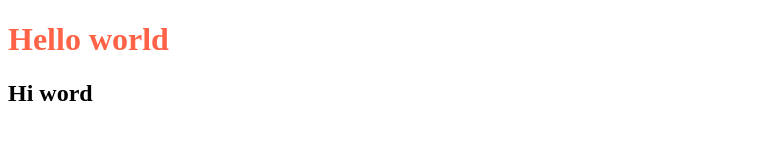
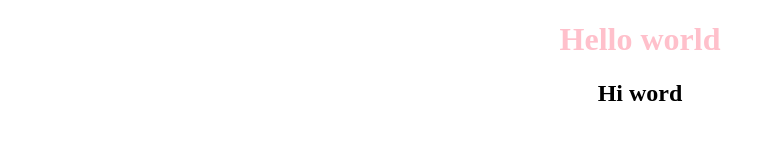
Before and after one commit to ann-matt/landing1, a website built with webpack: page src/index.html in a window 1280 px wide. Shown: the whole page, without its empty margins (0-775 px from the left). Built offline with nearby package versions, Linux system fonts and the light colour scheme.

Commit message:
json scripts added watch

```diff
--- a/package.json
+++ b/package.json
@@ -5,7 +5,8 @@
   "main": "index.js",
   "scripts": {
     "dev": "npx webpack --mode development",
-    "build": "npx webpack --mode production"
+    "build": "npx webpack --mode production",
+    "watch": "npx webpack --mode development --watch"
   },
   "repository": {
     "type": "git",
--- a/src/styles.css
+++ b/src/styles.css
@@ -1,6 +1,8 @@
 .container {
     margin: 0 auto;
+    text-align: center;
+    max-width: 1000px;
 }
 h1 {
-    color: tomato;
+    color: pink;
 }
```
Also changed, not shown: dist/bundle.js.
